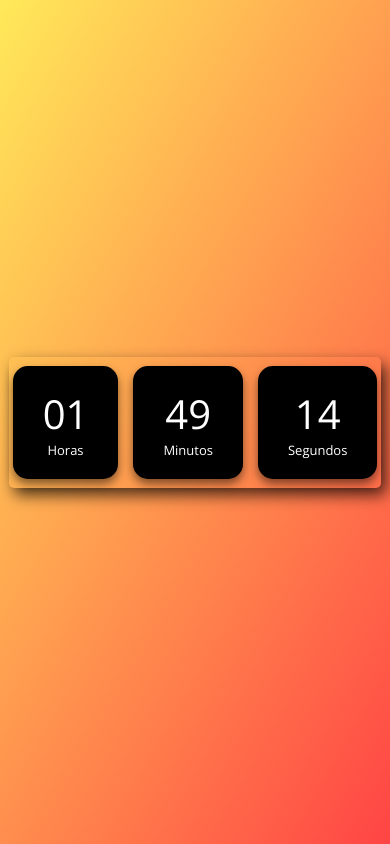
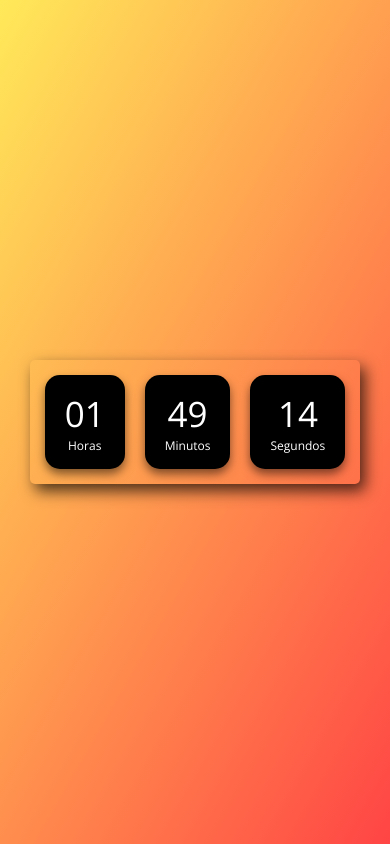
Before and after one commit to ThalysonFernandes/Relogio-Digital, a plain HTML site: page index.html in a window 390 px wide. Drawn offline with nearby package versions, Linux system fonts and the light colour scheme.

Commit message:
Teste-Cell

```diff
--- a/assets/css/style.css
+++ b/assets/css/style.css
@@ -1,38 +1,50 @@
-@import url('https://fonts.googleapis.com/css2?family=Open+Sans:wght@300;400;500&display=swap');
+@import url("https://fonts.googleapis.com/css2?family=Open+Sans:wght@300;400;500&display=swap");
 
-*{
+* {
   padding: 0;
   margin: 0;
-  font-family: 'Open Sans', sans-serif;
+  font-family: "Open Sans", sans-serif;
 }
 
-.flexC{
+.flexC {
   display: flex;
   flex-direction: column;
 }
 
-.flexR{
+.flexR {
   display: flex;
   flex-direction: row;
 }
 
-body{
+body {
   width: 100%;
   height: 100vh;
   justify-content: center;
   align-items: center;
   background: linear-gradient(120deg, #ffe53bd8, #ff2525da);
-
 }
 
-.contentp{
+.contentf {
+  display: flex;
+  flex-direction: row;
+  justify-content: center;
+  align-items: center;
+  flex-wrap: wrap; /* ESSENCIAL */
+  gap: 10px;
+  width: 100%;
+  box-sizing: border-box;
+}
+
+.contentp {
   background: transparent;
+  max-width: 800px;
   border-radius: 5px;
   padding: 4px;
-  box-shadow: 5px 7px 15px #000000b3 ;
+  margin: 0 auto;
+  box-shadow: 5px 7px 15px #000000b3;
 }
 
-.label{
+.label {
   justify-content: center;
   align-items: center;
   margin: 10px 15px;
@@ -41,36 +53,33 @@ body{
   border-radius: 15px;
   box-shadow: 0px 5px 10px #00000080;
 
-
   color: white;
 
-  & label{
+  & label {
     font-size: 15px;
-
   }
-  & span{
+  & span {
     font-size: 70px;
     transition: all 0.3s ease-in-out;
   }
 }
 
-
 @media screen and (max-width: 600px) {
-  .contentf {
-    flex-direction: row;
-    gap: 15px;
-  }
-
   .label {
-    padding: 20px 30px;
-    margin: 5px 0;
+    padding: 15px 20px;
+    margin: 5px;
   }
 
   .label span {
-    font-size: 40px;
+    font-size: 35px;
   }
 
   .label label {
-    font-size: 13px;
+    font-size: 12px;
+  }
+
+  .contentp {
+    max-width: 100%;
+    padding: 10px;
   }
 }
```
